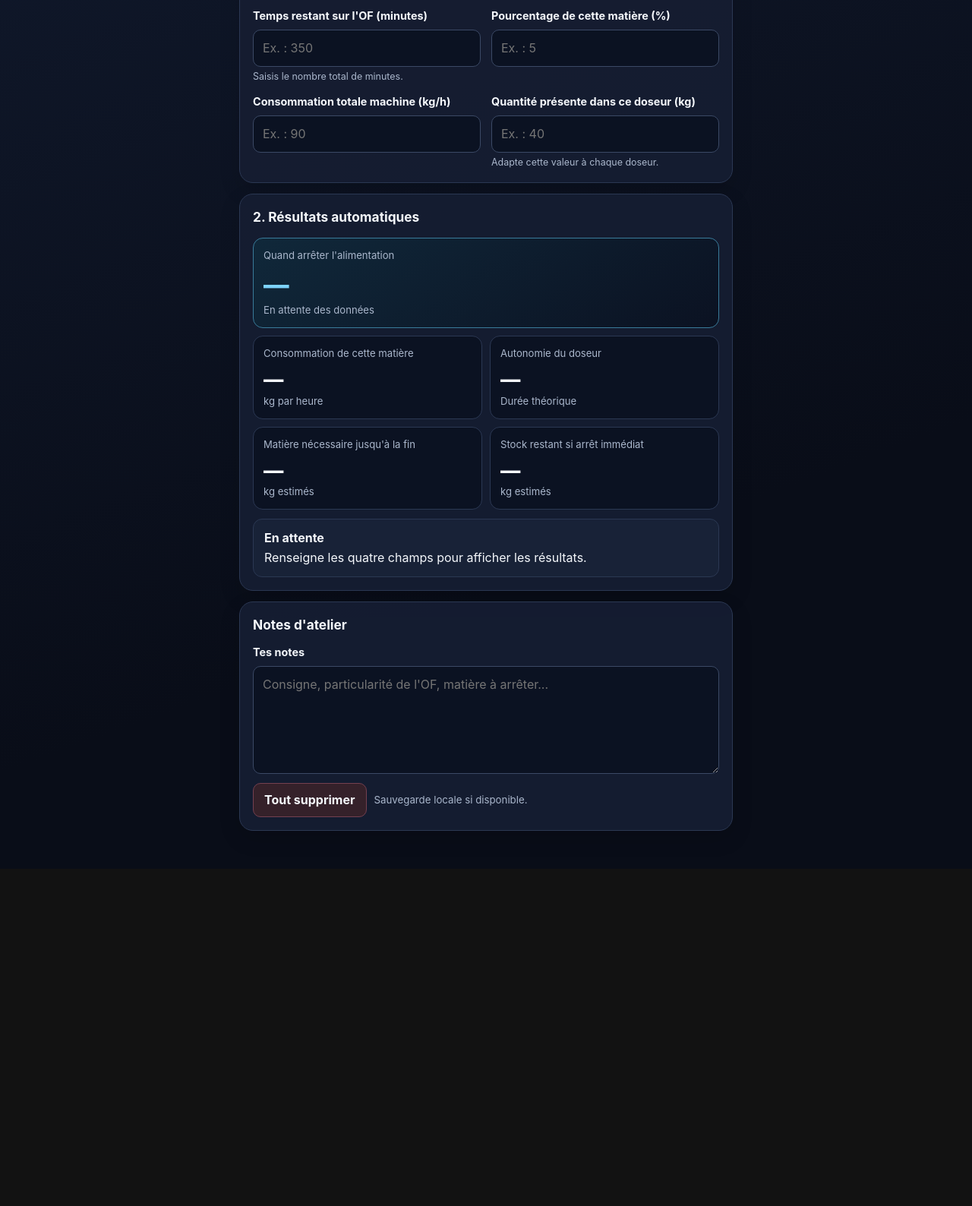
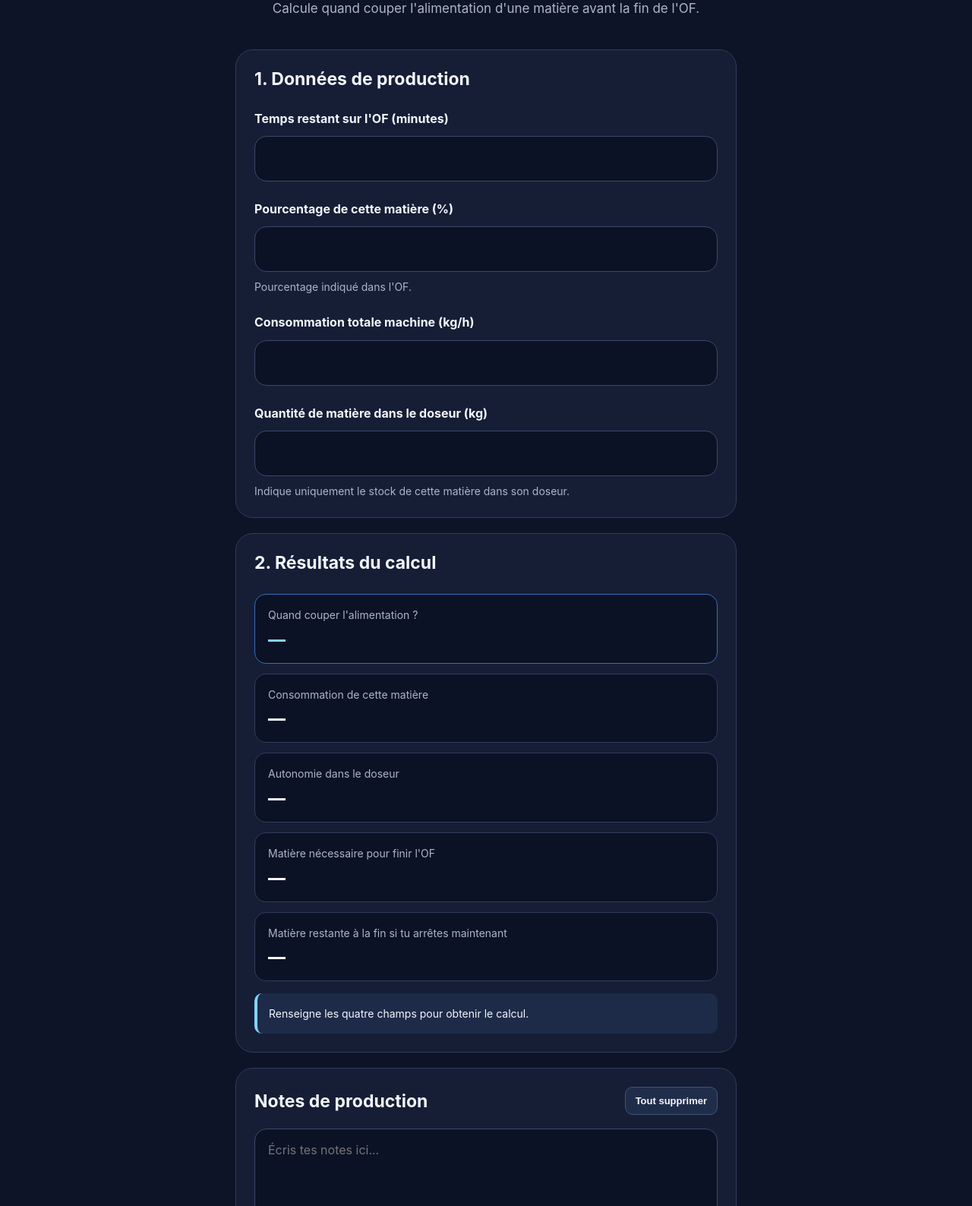
Before and after one commit to Deydeiwoww/Calcul-Arret-Matiere, a plain HTML site: page index.html in a window 1280 px wide. Shown: the part 358-1946 px from the top of the page at 76% size. Before the commit the page ends 1502 px from the top, so only its background shows below. Drawn offline with Linux system fonts and the light colour scheme.

Commit message:
Update index.html

```diff
--- a/index.html
+++ b/index.html
@@ -4,368 +4,314 @@
 <head>
 <meta charset="UTF-8">
 <meta name="viewport" content="width=device-width, initial-scale=1">
-<meta name="theme-color" content="#0b1020">
+<meta name="theme-color" content="#0e1428">
 <title>Calcul d'arrêt matière</title>
-
 <style>
 :root {
   color-scheme: dark;
-  --panel: #151d31;
-  --line: #2b3853;
-  --text: #f4f7fb;
-  --muted: #aab7cc;
-  --accent: #7dd3fc;
+  --bg: #0e1428;
+  --card: #151e35;
+  --input: #0b1225;
+  --border: #303c5b;
+  --white: #f4f6fc;
+  --muted: #aab5cc;
+  --blue: #204e9b;
+  --lightblue: #82d3ff;
+  --red: #e51e43;
 }
 * { box-sizing: border-box; }
 body {
   margin: 0;
-  padding: 18px 14px 36px;
-  background: linear-gradient(160deg,#111a2e,#090d18 70%);
-  color: var(--text);
-  font: 16px/1.45 -apple-system,BlinkMacSystemFont,"Segoe UI",sans-serif;
+  padding: 24px 18px 38px;
+  background: var(--bg);
+  color: var(--white);
+  font-family: -apple-system, BlinkMacSystemFont, "Segoe UI", sans-serif;
 }
-main { max-width: 650px; margin: auto; }
-header { text-align: center; margin: 8px 0 22px; }
-.brand { display: block; width: min(100%,300px); margin: 0 auto 12px; }
-.eyebrow {
-  color: var(--accent);
-  text-transform: uppercase;
-  letter-spacing: .12em;
-  font-size: .75rem;
+main { max-width: 660px; margin: auto; }
+header { text-align: center; margin: 16px 0 40px; }
+.brand { width: min(100%, 350px); margin: 0 auto 24px; }
+.brand svg { display: block; width: 100%; height: auto; }
+.tagline {
+  color: var(--lightblue);
+  letter-spacing: 3px;
+  font-size: 13px;
   font-weight: 800;
+  margin: 0 0 15px;
 }
-h1 { font-size: clamp(1.7rem,5vw,2.2rem); margin: 6px 0 8px; line-height: 1.1; }
-h2 { font-size: 1.08rem; margin: 0 0 14px; }
-.intro,.hint,.note { color: var(--muted); }
-.intro { margin: 0; }
-.panel {
-  background: rgba(21,29,49,.96);
-  border: 1px solid var(--line);
-  border-radius: 18px;
+h1 { font-size: clamp(27px, 6vw, 38px); margin: 0 0 16px; }
+.intro {
+  color: var(--muted);
+  font-size: 17px;
+  line-height: 1.55;
+  margin: 0;
+}
+.card {
+  background: var(--card);
+  border: 1px solid var(--border);
+  border-radius: 23px;
+  padding: 24px;
+  margin-bottom: 20px;
+}
+h2 { font-size: 23px; margin: 0 0 27px; }
+.field { margin-bottom: 25px; }
+.field:last-child { margin-bottom: 0; }
+label {
+  display: block;
+  font-size: 16px;
+  font-weight: 700;
+  margin-bottom: 12px;
+  line-height: 1.4;
+}
+input, textarea {
+  width: 100%;
+  background: var(--input);
+  color: var(--white);
+  border: 1.5px solid #3b4869;
+  border-radius: 16px;
   padding: 17px;
-  margin: 14px 0;
-  box-shadow: 0 10px 28px #0002;
-}
-.grid { display: grid; grid-template-columns: 1fr 1fr; gap: 14px; }
-label { display: block; font-size: .9rem; font-weight: 650; margin-bottom: 7px; }
-.hint { display: block; font-size: .78rem; margin-top: 4px; }
-input,textarea {
-  width: 100%;
-  min-width: 0;
-  background: #0b1222;
-  color: var(--text);
-  border: 1px solid #3b4965;
-  border-radius: 10px;
-  padding: 12px;
   font: inherit;
-  font-size: 1rem;
+  font-size: 20px;
   outline: none;
 }
-input:focus,textarea:focus {
-  border-color: var(--accent);
-  box-shadow: 0 0 0 3px #7dd3fc22;
+input:focus, textarea:focus { border-color: var(--lightblue); }
+small {
+  display: block;
+  color: var(--muted);
+  font-size: 14px;
+  line-height: 1.5;
+  margin-top: 9px;
 }
-.results { display: grid; grid-template-columns: 1fr 1fr; gap: 10px; }
 .result {
-  background: #0b1222;
-  border: 1px solid var(--line);
-  border-radius: 13px;
-  padding: 13px;
-  min-width: 0;
+  background: var(--input);
+  border: 1px solid var(--border);
+  border-radius: 15px;
+  padding: 17px;
+  margin-top: 13px;
 }
-.result .name { color: var(--muted); font-size: .82rem; }
-.result .value {
-  font-size: clamp(1.2rem,4.5vw,1.65rem);
+.result-label { color: var(--muted); font-size: 14px; line-height: 1.4; }
+.result-value {
+  font-size: 23px;
   font-weight: 800;
-  margin-top: 5px;
+  margin-top: 8px;
   overflow-wrap: anywhere;
 }
-.primary {
-  border-color: #397b9a;
-  background: linear-gradient(145deg,#10283a,#0b1222);
-  grid-column: 1 / -1;
+.highlight { border-color: #3b6db4; }
+.highlight .result-value { color: var(--lightblue); }
+.message {
+  background: #1d2b49;
+  border-left: 4px solid var(--lightblue);
+  padding: 15px;
+  border-radius: 10px;
+  font-size: 14px;
+  line-height: 1.65;
+  margin-top: 16px;
 }
-.primary .value { color: var(--accent); font-size: clamp(1.55rem,6vw,2.1rem); }
-.status {
-  border-radius: 12px;
-  padding: 13px 14px;
-  margin-top: 12px;
-  background: #182237;
-  border: 1px solid var(--line);
-  color: var(--text);
+.notes-head {
+  display: flex;
+  justify-content: space-between;
+  align-items: center;
+  gap: 12px;
+  margin-bottom: 18px;
 }
-.status.warn { background: #332713; border-color: #73551e; color: #ffedc2; }
-.status strong { display: block; margin-bottom: 3px; }
-textarea { display: block; min-height: 120px; resize: vertical; }
-.actions { display: flex; gap: 10px; align-items: center; flex-wrap: wrap; margin-top: 12px; }
+.notes-head h2 { margin: 0; }
 button {
-  border: 1px solid #3b4965;
+  background: #202d4a;
+  color: var(--white);
+  border: 1px solid #405477;
   border-radius: 10px;
-  padding: 10px 14px;
-  background: #202b42;
-  color: var(--text);
-  font: inherit;
-  font-weight: 700;
-  cursor: pointer;
+  padding: 10px 13px;
+  font-size: 13px;
+  font-weight: 600;
 }
-#clear-notes { background: #35212a; border-color: #744050; }
-.note { font-size: .83rem; margin: 0; }
-@media(max-width:430px) {
-  .grid { grid-template-columns: 1fr; }
-  .panel { padding: 15px; }
+textarea { min-height: 135px; resize: vertical; font-size: 16px; }
+footer {
+  text-align: center;
+  color: var(--muted);
+  font-size: 12px;
+  line-height: 1.6;
+  margin-top: 26px;
+}
+@media (max-width: 420px) {
+  body { padding: 20px 14px 35px; }
+  .card { padding: 20px 17px; }
+  h2 { font-size: 21px; }
+  .brand { width: 92%; }
 }
 </style>
 </head>
-
 <body>
 <main>
-
 <header>
-<svg class="brand" viewBox="0 0 340 180" role="img" aria-label="Colly et Martin">
-  <g fill="none" stroke-linejoin="round" stroke-linecap="round">
-    <path d="M35 82 L92 25 Q111 8 132 16 L83 67 Q57 61 43 82 Q28 105 46 124 Q67 144 89 123 L117 72 Q130 49 146 68 L146 113 Q146 138 164 138 Q182 138 188 113 L201 67 Q208 45 225 63 Q232 70 232 83 L232 118 L263 118 L294 86" stroke="#e6002d" stroke-width="25"/>
-    <path d="M35 82 L92 25 Q111 8 132 16 L83 67 Q57 61 43 82 Q28 105 46 124 Q67 144 89 123 L117 72 Q130 49 146 68 L146 113 Q146 138 164 138 Q182 138 188 113 L201 67 Q208 45 225 63 Q232 70 232 83 L232 118 L263 118 L294 86" stroke="#fff" stroke-width="17"/>
-    <path d="M35 82 L92 25 Q111 8 132 16 L83 67 Q57 61 43 82 Q28 105 46 124 Q67 144 89 123 L117 72 Q130 49 146 68 L146 113 Q146 138 164 138 Q182 138 188 113 L201 67 Q208 45 225 63 Q232 70 232 83 L232 118 L263 118 L294 86" stroke="#06378c" stroke-width="9"/>
+  <div class="brand">
+    <svg viewBox="0 0 360 205" xmlns="http://www.w3.org/2000/svg" role="img" aria-label="Colly et Martin">
+      <g fill="none" stroke-linecap="round" stroke-linejoin="round">
+        <path d="M45 113 C30 101 38 82 55 66 L112 16 C133 -2 165 5 157 24 L91 91 C81 103 91 108 103 96 L139 61 C151 49 165 56 163 73 L157 133 C155 154 174 154 181 132 L202 78 C211 55 231 60 233 84 L237 133 C239 151 251 153 267 137 L305 99"
+          stroke="#e51e43" stroke-width="19"/>
+        <path d="M45 113 C30 101 38 82 55 66 L112 16 C133 -2 165 5 157 24 L91 91 C81 103 91 108 103 96 L139 61 C151 49 165 56 163 73 L157 133 C155 154 174 154 181 132 L202 78 C211 55 231 60 233 84 L237 133 C239 151 251 153 267 137 L305 99"
+          stroke="#ffffff" stroke-width="12"/>
+        <path d="M45 113 C30 101 38 82 55 66 L112 16 C133 -2 165 5 157 24 L91 91 C81 103 91 108 103 96 L139 61 C151 49 165 56 163 73 L157 133 C155 154 174 154 181 132 L202 78 C211 55 231 60 233 84 L237 133 C239 151 251 153 267 137 L305 99"
+          stroke="#19488f" stroke-width="6"/>
       </g>
-  <text x="170" y="169" text-anchor="middle" font-family="Arial,sans-serif" font-size="28" font-weight="700" fill="#ffffff">Colly<tspan font-weight="400">&amp;</tspan>Martin</text>
+      <text x="180" y="184" text-anchor="middle" font-size="31" font-weight="800" fill="#204e9b" font-family="Arial, sans-serif">Colly&amp;Martin</text>
     </svg>
-
-<div class="eyebrow">Outil atelier · extrusion</div>
+  </div>
+  <p class="tagline">OUTIL ATELIER · EXTRUSION</p>
   <h1>Calcul d'arrêt matière</h1>
   <p class="intro">Calcule quand couper l'alimentation d'une matière avant la fin de l'OF.</p>
 </header>
 
-<section class="panel">
+<section class="card">
   <h2>1. Données de production</h2>
-<div class="grid">
-
-<div>
+  <div class="field">
     <label for="remaining">Temps restant sur l'OF (minutes)</label>
-<input id="remaining" type="number" min="0" step="1" placeholder="Ex. : 350" inputmode="numeric">
-<span class="hint">Saisis le nombre total de minutes.</span>
+    <input id="remaining" type="number" min="0" step="any" inputmode="decimal">
   </div>
-
-<div>
+  <div class="field">
     <label for="percent">Pourcentage de cette matière (%)</label>
-<input id="percent" type="number" min="0.01" max="100" step="any" placeholder="Ex. : 5" inputmode="decimal">
+    <input id="percent" type="number" min="0" max="100" step="any" inputmode="decimal">
+    <small>Pourcentage indiqué dans l'OF.</small>
   </div>
-
-<div>
+  <div class="field">
     <label for="rate">Consommation totale machine (kg/h)</label>
-<input id="rate" type="number" min="0.01" step="any" placeholder="Ex. : 90" inputmode="decimal">
+    <input id="rate" type="number" min="0" step="any" inputmode="decimal">
   </div>
-
-<div>
-<label for="stock">Quantité présente dans ce doseur (kg)</label>
-<input id="stock" type="number" min="0" step="any" placeholder="Ex. : 40" inputmode="decimal">
-<span class="hint">Adapte cette valeur à chaque doseur.</span>
-</div>
-
+  <div class="field">
+    <label for="stock">Quantité de matière dans le doseur (kg)</label>
+    <input id="stock" type="number" min="0" step="any" inputmode="decimal">
+    <small>Indique uniquement le stock de cette matière dans son doseur.</small>
   </div>
 </section>
 
-<section class="panel">
-<h2>2. Résultats automatiques</h2>
-
-<div class="results" aria-live="polite">
-  <div class="result primary">
-    <div class="name">Quand arrêter l'alimentation</div>
-    <div class="value" id="stop">—</div>
-    <div class="name" id="stopSub">En attente des données</div>
+<section class="card">
+  <h2>2. Résultats du calcul</h2>
+  <div class="result highlight">
+    <div class="result-label">Quand couper l'alimentation ?</div>
+    <div class="result-value" id="stop">—</div>
   </div>
-
   <div class="result">
-    <div class="name">Consommation de cette matière</div>
-    <div class="value" id="consumption">—</div>
-    <div class="name">kg par heure</div>
+    <div class="result-label">Consommation de cette matière</div>
+    <div class="result-value" id="consumption">—</div>
   </div>
-
   <div class="result">
-    <div class="name">Autonomie du doseur</div>
-    <div class="value" id="autonomy">—</div>
-    <div class="name">Durée théorique</div>
+    <div class="result-label">Autonomie dans le doseur</div>
+    <div class="result-value" id="autonomy">—</div>
   </div>
-
   <div class="result">
-    <div class="name">Matière nécessaire jusqu'à la fin</div>
-    <div class="value" id="needed">—</div>
-    <div class="name">kg estimés</div>
+    <div class="result-label">Matière nécessaire pour finir l'OF</div>
+    <div class="result-value" id="needed">—</div>
   </div>
-
   <div class="result">
-    <div class="name">Stock restant si arrêt immédiat</div>
-    <div class="value" id="leftover">—</div>
-    <div class="name">kg estimés</div>
+    <div class="result-label">Matière restante à la fin si tu arrêtes maintenant</div>
+    <div class="result-value" id="leftover">—</div>
   </div>
-</div>
-
-<div id="status" class="status" role="status">
-<strong>En attente</strong>
-<span>Renseigne les quatre champs pour afficher les résultats.</span>
-</div>
+  <div class="message" id="message">Renseigne les quatre champs pour obtenir le calcul.</div>
 </section>
 
-<section class="panel">
-<h2>Notes d'atelier</h2>
-<label for="notes">Tes notes</label>
-<textarea id="notes" rows="5" placeholder="Consigne, particularité de l'OF, matière à arrêter..."></textarea>
-<div class="actions">
-<button type="button" id="clear-notes">Tout supprimer</button>
-<span id="notes-state" class="note">Sauvegarde locale si disponible.</span>
+<section class="card">
+  <div class="notes-head">
+    <h2>Notes de production</h2>
+    <button type="button" id="clearNotes">Tout supprimer</button>
   </div>
+  <textarea id="notes" placeholder="Écris tes notes ici..."></textarea>
+  <small>Les notes sont enregistrées automatiquement sur cet appareil.</small>
 </section>
 
+<footer>Résultats estimatifs · Vérifie les conditions réelles de production.</footer>
 </main>
 
 <script>
-(() => {
-  const ids = ['remaining','percent','rate','stock'];
-  const el = Object.fromEntries(ids.map(id => [id, document.getElementById(id)]));
+const ids = ["remaining", "percent", "rate", "stock"];
 
-  const out = {
-    stop: document.getElementById('stop'),
-    stopSub: document.getElementById('stopSub'),
-    consumption: document.getElementById('consumption'),
-    autonomy: document.getElementById('autonomy'),
-    needed: document.getElementById('needed'),
-    leftover: document.getElementById('leftover'),
-    status: document.getElementById('status')
-  };
-
-  const fmt = n => n.toLocaleString('fr-FR', { maximumFractionDigits: 2 });
-
-  function duration(totalMinutes) {
-    const totalSeconds = Math.max(0, Math.round(totalMinutes * 60));
-    const h = Math.floor(totalSeconds / 3600);
-    const m = Math.floor((totalSeconds % 3600) / 60);
-    const s = totalSeconds % 60;
-
-    if (h && m) return `${h} h ${m} min`;
-    if (h) return `${h} h`;
-    if (m && s) return `${m} min ${s} s`;
-    if (m) return `${m} min`;
-    return `${s} s`;
+function numberFrom(id) {
+  const value = document.getElementById(id).value.trim();
+  if (value === "") return null;
+  const number = Number(value);
+  return Number.isFinite(number) ? number : null;
 }
 
-  function resetResults(message = 'Renseigne les quatre champs pour afficher les résultats.') {
-    out.stop.textContent = '—';
-    out.stopSub.textContent = 'En attente des données';
-    out.consumption.textContent = '—';
-    out.autonomy.textContent = '—';
-    out.needed.textContent = '—';
-    out.leftover.textContent = '—';
-    out.status.className = 'status';
-    out.status.replaceChildren();
-
-    const strong = document.createElement('strong');
-    strong.textContent = 'En attente';
-    const span = document.createElement('span');
-    span.textContent = message;
-    out.status.append(strong, span);
+function fmt(value) {
+  return value.toLocaleString("fr-FR", { maximumFractionDigits: 2 });
 }
 
-  function showStatus(type, title, message) {
-    out.status.className = 'status' + (type === 'warn' ? ' warn' : '');
-    out.status.replaceChildren();
-
-    const strong = document.createElement('strong');
-    strong.textContent = title;
-    const span = document.createElement('span');
-    span.textContent = message;
-    out.status.append(strong, span);
+function duration(minutes) {
+  const seconds = Math.max(0, Math.round(minutes * 60));
+  const h = Math.floor(seconds / 3600);
+  const m = Math.floor((seconds % 3600) / 60);
+  const s = seconds % 60;
+  return h + " h " + String(m).padStart(2, "0") +
+    " min " + String(s).padStart(2, "0") + " s";
 }
 
-  function update() {
-    const values = {};
-    for (const id of ids) {
-      const raw = el[id].value.trim();
-      if (raw === '') {
-        resetResults();
-        return;
-      }
-      values[id] = Number(raw);
+function put(id, text) {
+  document.getElementById(id).textContent = text;
 }
 
-    const remainingMin = values.remaining;
-    const p = values.percent;
-    const rate = values.rate;
-    const stock = values.stock;
+function reset(message) {
+  ["stop", "consumption", "autonomy", "needed", "leftover"].forEach(id => put(id, "—"));
+  put("message", message);
+}
 
-    if (
-      !Object.values(values).every(Number.isFinite) ||
-      remainingMin < 0 || p <= 0 || p > 100 ||
-      rate <= 0 || stock < 0
-    ) {
-      resetResults('Vérifie les valeurs : temps positif ou nul, pourcentage supérieur à 0 et inférieur ou égal à 100, débit positif et stock non négatif.');
-      out.status.className = 'status warn';
+function calculate() {
+  const remaining = numberFrom("remaining");
+  const percent = numberFrom("percent");
+  const rate = numberFrom("rate");
+  const stock = numberFrom("stock");
+
+  if ([remaining, percent, rate, stock].some(v => v === null)) {
+    reset("Renseigne les quatre champs pour obtenir le calcul.");
     return;
   }
 
-    const remainingHours = remainingMin / 60;
-    const matterRate = rate * p / 100;
-    const autonomyMin = stock / matterRate * 60;
-    const neededKg = matterRate * remainingHours;
-    const leftoverKg = Math.max(0, stock - neededKg);
-    const delayMin = remainingMin - autonomyMin;
+  if (remaining < 0 || percent <= 0 || percent > 100 || rate <= 0 || stock < 0) {
+    reset("Vérifie les valeurs : temps et stock positifs ou nuls, pourcentage supérieur à 0 et inférieur ou égal à 100, débit supérieur à 0.");
+    return;
+  }
 
-    out.consumption.textContent = fmt(matterRate) + ' kg/h';
-    out.autonomy.textContent = duration(autonomyMin);
-    out.needed.textContent = fmt(neededKg) + ' kg';
-    out.leftover.textContent = fmt(leftoverKg) + ' kg';
+  const materialRate = rate * percent / 100;
+  const autonomy = stock / materialRate * 60;
+  const needed = materialRate * remaining / 60;
+  const leftover = Math.max(0, stock - needed);
+  const delay = remaining - autonomy;
 
-    if (stock === 0) {
-      out.stop.textContent = 'Doseur vide';
-      out.stopSub.textContent = 'Vérifie le stock';
-      showStatus('warn', 'Aucun stock', 'La quantité saisie dans le doseur est nulle.');
-    } else if (remainingMin === 0) {
-      out.stop.textContent = 'Fin de l’OF';
-      out.stopSub.textContent = 'Temps restant nul';
-      showStatus('warn', 'Commande terminée', 'Le temps restant indiqué est de zéro minute.');
-    } else if (delayMin > 0.5) {
-      out.stop.textContent = 'Dans ' + duration(delayMin);
-      out.stopSub.textContent = 'Autonomie théorique : ' + duration(autonomyMin);
-      showStatus('ok', 'Arrêt à programmer', 'Selon les valeurs saisies, coupe cette matière dans environ ' + duration(delayMin) + '.');
-    } else if (delayMin >= -0.5) {
-      out.stop.textContent = 'Maintenant';
-      out.stopSub.textContent = 'Le stock correspond au temps restant';
-      showStatus('ok', 'Le timing correspond', 'Le stock devrait être consommé approximativement à la fin de l’OF.');
+  put("consumption", fmt(materialRate) + " kg/h");
+  put("autonomy", duration(autonomy));
+  put("needed", fmt(needed) + " kg");
+  put("leftover", fmt(leftover) + " kg");
+
+  if (remaining === 0) {
+    put("stop", "OF terminé");
+    put("message", "Le temps restant est nul. Vérifie l'état de la production.");
+  } else if (stock === 0) {
+    put("stop", "Doseur vide");
+    put("message", "Il n'y a plus de matière dans le doseur.");
+  } else if (Math.abs(delay) < 0.01) {
+    put("stop", "Maintenant");
+    put("message", "L'autonomie correspond pratiquement au temps restant de l'OF. Vérifie les conditions réelles de la ligne.");
+  } else if (delay > 0) {
+    put("stop", "Dans " + duration(delay));
+    put("message", "Continue l'alimentation pendant ce délai estimé, puis coupe-la pour faire correspondre l'autonomie au temps restant de l'OF.");
   } else {
-      out.stop.textContent = 'Maintenant';
-      out.stopSub.textContent = 'Réserve insuffisante';
-      showStatus('warn', 'Attention : stock insuffisant', 'Il faudrait ' + fmt(neededKg) + ' kg pour le temps restant, mais le doseur contient ' + fmt(stock) + ' kg. Il manquerait environ ' + fmt(Math.max(0, neededKg - stock)) + ' kg.');
+    put("stop", "Maintenant");
+    put("message", "La réserve dépasse le besoin pour finir l'OF. Si tu arrêtes maintenant, environ " + fmt(leftover) + " kg devraient rester à la fin. Tiens compte de la matière déjà présente dans le circuit.");
   }
 }
 
-  ids.forEach(id => el[id].addEventListener('input', update));
-  resetResults();
+ids.forEach(id => document.getElementById(id).addEventListener("input", calculate));
 
-  const notes = document.getElementById('notes');
-  const notesState = document.getElementById('notes-state');
-  const notesKey = 'calcul-arret-matiere-notes-v1';
+const notes = document.getElementById("notes");
+try {
+  notes.value = localStorage.getItem("calculArretMatiereNotes") || "";
+  notes.addEventListener("input", () => {
+    try { localStorage.setItem("calculArretMatiereNotes", notes.value); } catch (e) {}
+  });
+} catch (e) {}
 
-  try {
-    notes.value = localStorage.getItem(notesKey) || '';
-  } catch (e) {
-    notesState.textContent = 'Sauvegarde indisponible dans ce navigateur.';
-  }
-
-  notes.addEventListener('input', () => {
-    try {
-      localStorage.setItem(notesKey, notes.value);
-      notesState.textContent = 'Notes enregistrées sur cet appareil.';
-    } catch (e) {
-      notesState.textContent = 'Impossible de sauvegarder automatiquement.';
-    }
+document.getElementById("clearNotes").addEventListener("click", () => {
+  notes.value = "";
+  try { localStorage.removeItem("calculArretMatiereNotes"); } catch (e) {}
 });
 
-  document.getElementById('clear-notes').addEventListener('click', () => {
-    notes.value = '';
-    try {
-      localStorage.removeItem(notesKey);
-    } catch (e) {}
-    notesState.textContent = 'Toutes les notes ont été supprimées.';
-  });
-})();
+calculate();
 </script>
 </body>
 </html>
```
Lines whose indentation alone changed are shown as unchanged.
